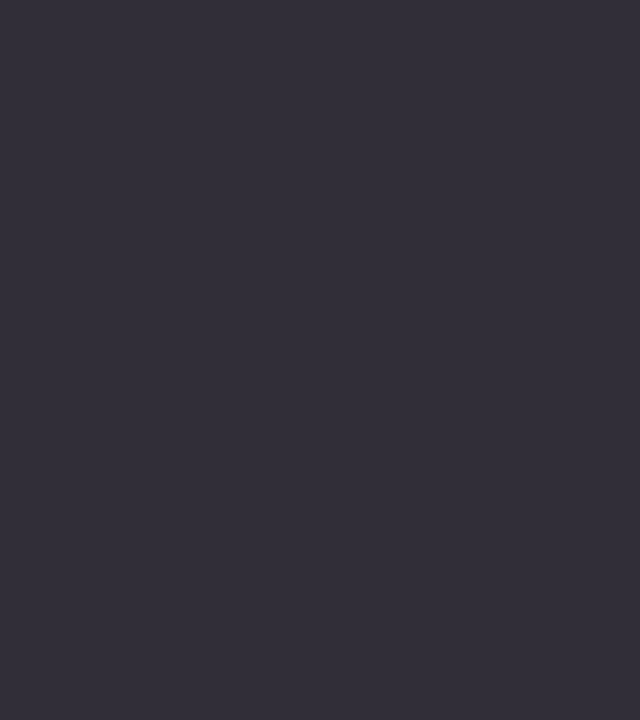
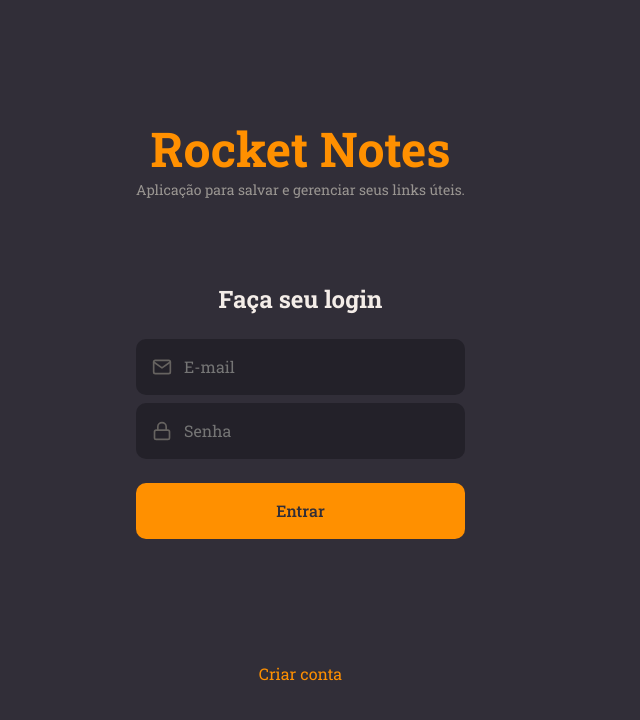
Before and after one commit to williangomesdev/Explorer-Stage10-Rocketnotes-Frontend-, a React (Vite) app: page / in a window 1280 px wide. Shown: the top 720 px of the page, without its empty margins (0-640 px from the left). Built offline with nearby package versions, Linux system fonts and the light colour scheme.

Commit message:
formulário de login

```diff
--- a/src/pages/SignIn/index.jsx
+++ b/src/pages/SignIn/index.jsx
@@ -1,9 +1,21 @@
-import { Container } from './styles'
+import { Container, Form } from './styles'
+import { FiMail, FiLock } from 'react-icons/fi'
+import { Input } from '../../components/Input'
+import { Button } from '../../components/Button'
 
 export function SignIn() {
     return (
         <Container>
+            <Form>
+                <h1>Rocket Notes</h1>
+                <p>Aplicação para salvar e gerenciar seus links úteis.</p>
+                <h2>Faça seu login</h2>
+                <Input placeholder="E-mail" type="text" icon={FiMail} />
+                <Input placeholder="Senha" type="password" icon={FiLock} />
 
+                <Button title="Entrar" />
+                <a href="#">Criar conta</a>
+            </Form>
         </Container>
     )
 }
--- a/src/pages/SignIn/styles.js
+++ b/src/pages/SignIn/styles.js
@@ -1,7 +1,36 @@
-import styled from "styled-components";
+import styled, { ThemeContext } from "styled-components";
 
 export const Container = styled.div`
   height: 100vh;
   display: flex;
   align-items: stretch;
 `;
+export const Form = styled.form`
+  padding: 0 8.5rem;
+  display: flex;
+  flex-direction: column;
+  justify-content: center;
+  align-items: center;
+  text-align: center;
+
+  > h1 {
+    font-size: 3rem;
+    color: ${({ theme }) => theme.COLORS.ORANGE};
+  }
+
+  > h2 {
+    font-size: 1.5rem;
+    margin-top: 5.25rem;
+    margin-bottom: 1.5rem;
+  }
+
+  > p {
+    font-size: 14px;
+    color: ${({ theme }) => theme.COLORS.GRAY_100};
+  }
+
+  > a {
+    margin-top: 7.75rem;
+    color: ${({ theme }) => theme.COLORS.ORANGE};
+  }
+`;
```
